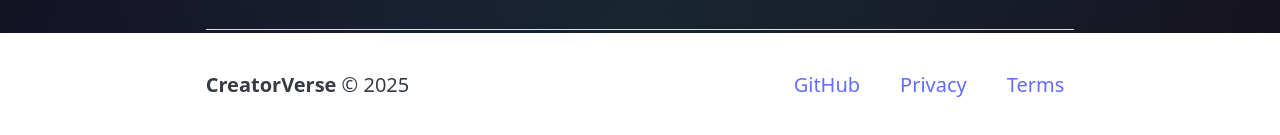
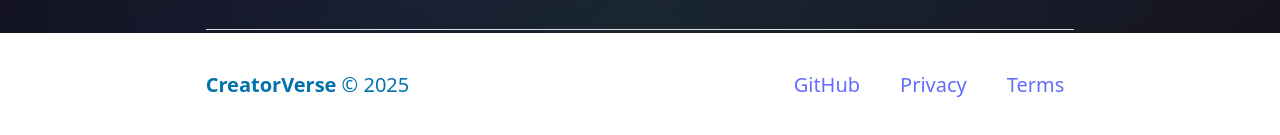
Before and after one commit to DiandreMiller/creatorverse, a React (Vite) app: page / in a window 1280 px wide. Shown: the part 767-902 px from the top of the page. Built offline with nearby package versions, Linux system fonts and the light colour scheme; no server answers.

Commit message:
link to home page in footer

```diff
--- a/src/commons/Footer.jsx
+++ b/src/commons/Footer.jsx
@@ -1,3 +1,4 @@
+import { Link } from "react-router-dom";
 import "@picocss/pico/css/pico.min.css";
 
 const Footer = () => {
@@ -14,9 +15,11 @@ const Footer = () => {
         }}
       >
         {/* Branding */}
-        <p style={{ margin: 0 }}>
-          <strong>CreatorVerse</strong> &copy; {new Date().getFullYear()}
-        </p>
+        <Link to='/'>
+          <p style={{ margin: 0 }}>
+            <strong>CreatorVerse</strong> &copy; {new Date().getFullYear()}
+          </p>
+        </Link>
 
         {/* Navigation Links */}
         <nav>
```
